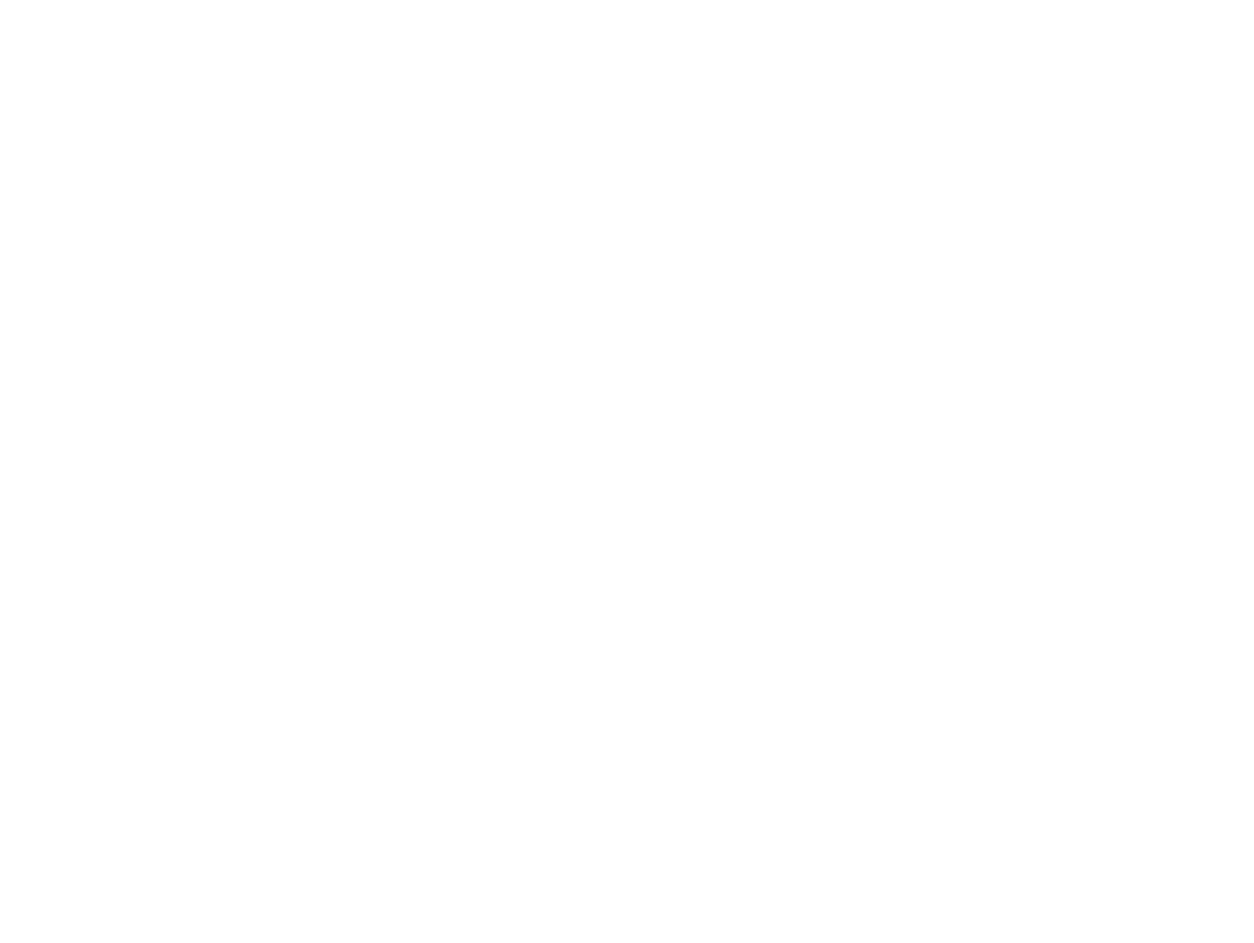
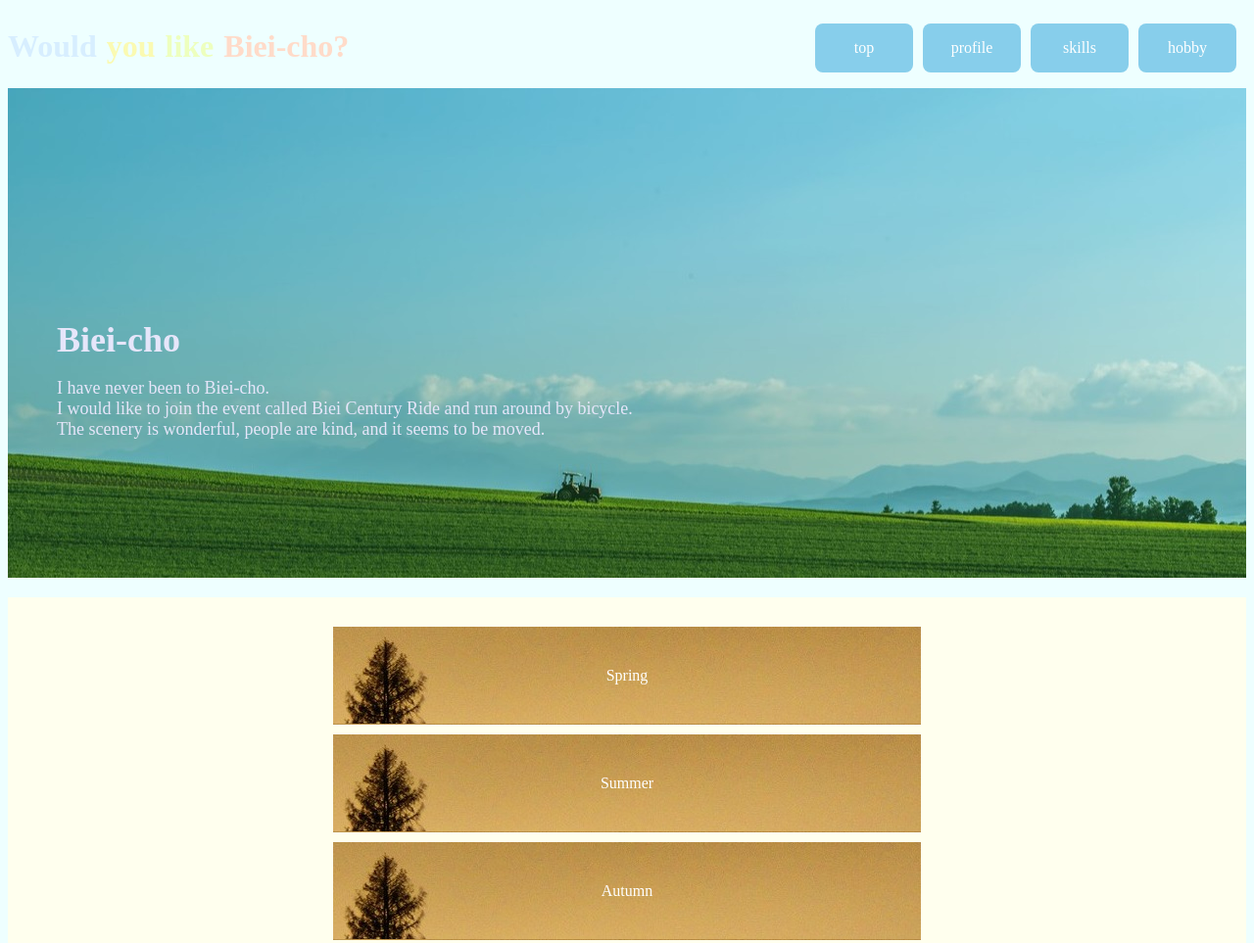
Before and after one commit to MrUrakou/MrUrakou.github.io, a plain HTML site: page index.html in a window 1280 px wide. Shown: the top 963 px of the page at 98% size. Before the commit the page ends 800 px from the top, so only its background shows below. Drawn offline with Linux system fonts and the light colour scheme.

Commit message:
interim report

```diff
--- a/index.html
+++ b/index.html
@@ -6,11 +6,60 @@
 </head>
 <body>
   <header>
-    <div class="wrapper">
-
+    <div class="header-wrapper">
+      <h1 class="biei">
+        <span class="would">Would</span>
+        <span class="you">you</span>
+        <span class="like">like</span>
+        <span class="biei-cho">Biei-cho?</span>
+      </h1>
+      <ol class="nav-list">
+        <li>top</li>
+        <li>profile</li>
+        <li>skills</li>
+        <li>hobby</li>
+      </ol>
     </div>
   </header>
+  <article>
 
-  <footer></footer>
+    <section>
+      <div class="main-top-wrapper">
+        <div class="information-wrapper">
+          <h1 class="question">Biei-cho</h1>
+          <p class="sentence">I have never been to Biei-cho.<br> I would like to join the event called Biei Century Ride and run around by bicycle.<br> The scenery is wonderful, people are kind, and it seems to be moved.</p>
+        </div>
+      </div>
+    </section>
+
+    <section>
+      <div class="main-event-information-wrapper">
+        <li class="spring">Spring</li>
+        <li class="summer">Summer</li>
+        <li class="autumn">Autumn</li>
+        <li class="winter">Winter</li>
+      </div>
+    </section>
+
+    <section>
+      <div class="main-center-wrapper">
+        <div class="welcome">
+          <div class="content">Food</div>
+          <div class="briefing"></div>
+        </div>
+        <div class="welcome">
+          <div class="content">Hotel</div>
+          <div class="briefing"></div>
+        </div>
+        <div class="welcome">
+          <div class="content">Cycling</div>
+          <div class="briefing"></div>
+        </div>
+      </div>
+    </section>
+  </article>
+
+  <footer>
+  </footer>
 </body>
 </html>
--- a/style.css
+++ b/style.css
@@ -1,7 +1,127 @@
 body {
-  fonnt-family: cursive;
+  font-family: serif;
+  background-color: #EEFFFF;
 }
 
-.wrapper {
-  background-image: url("../images/OHT92_bieinotudukunouchi_TP_V.jpg");
+
+.header-wrapper {
+  display: flex;
 }
+
+.biei {
+  margin-right: auto;
+  display: flex;
+}
+
+.biei span {
+  margin-right: 10px;
+}
+
+.would {
+  color: #D7EEFF;
+}
+
+.you {
+  color: #fafab2
+}
+
+.like {
+  color: #EDFFBE;
+}
+
+.biei-cho {
+  color: #FFDBC9;
+}
+
+.nav-list {
+  list-style: none;
+  display: flex;
+}
+
+.nav-list li {
+  width: 100px;
+  margin-right: 10px;
+  text-align: center;
+  line-height: 50px;
+  color: white;
+  background-color: skyblue;
+  border-radius: 8px;
+  cursor: pointer;
+}
+
+.nav-list li:hover {
+  opacity: 0.8;
+}
+
+.main-top-wrapper {
+  background-image: url("./images/OHT92_bieinotudukunouchi.jpg");
+  background-size: cover;
+  width: 100%;
+  height: 500px;
+  color: #E6E6FA;
+  position: relative;
+}
+
+.information-wrapper {
+  position: absolute;
+  top: 200px;
+  left: 50px;
+}
+.question {
+  font-size: 36px;
+  height: 24px
+}
+.sentence {
+  font-size: 18px;
+}
+
+.main-event-information-wrapper {
+  width: 100%;
+  height: 100%;
+  margin-top: 20px;
+  padding-top: 20px;
+  padding-bottom:20px;
+  background-color: #FFFFEE;
+}
+
+.main-event-information-wrapper li {
+  width: 600px;
+  height: 100px;
+  margin: 0 auto;
+  margin-top: 10px;
+  text-align: center;
+  line-height: 100px;
+  list-style: none;
+  color: white;
+  background-image: url("./images/OHhokkaido_IMG71991.jpg");
+}
+
+.main-center-wrapper {
+  margin-top: 20px;
+  text-align: center;
+  line-height: 200px;
+  display: flex;
+  justify-content: space-evenly;
+}
+
+.welcome {
+  color: #fff;
+}
+
+.content {
+  width: 200px;
+  height: 200px;
+  background-color: skyblue;
+  margin: 0 auto;
+  background-image: url("./images/OHT68_bieinohataketomidori.jpg");
+  border-radius: 50%;
+}
+
+.briefing {
+  width: 300px;
+  height: 400px;
+  margin-top: 20px;
+  background-color: #BBFFFF;
+  background-image: url("./images/OHhokkaido_IMG42301.jpg");
+  border-radius: 8px;
+}
```
Also changed, not shown: images/AOK_aoiikeyuki.jpg (added), images/OHT68_bieinohataketomidori.jpg (added), images/OHT92_bieinotudukunouchi.jpg (added), images/OHT92_bieinotudukunouchi_TP_V.jpg (deleted), images/OHhokkaido_IMG42301.jpg (added), images/OHhokkaido_IMG71991.jpg (added).
